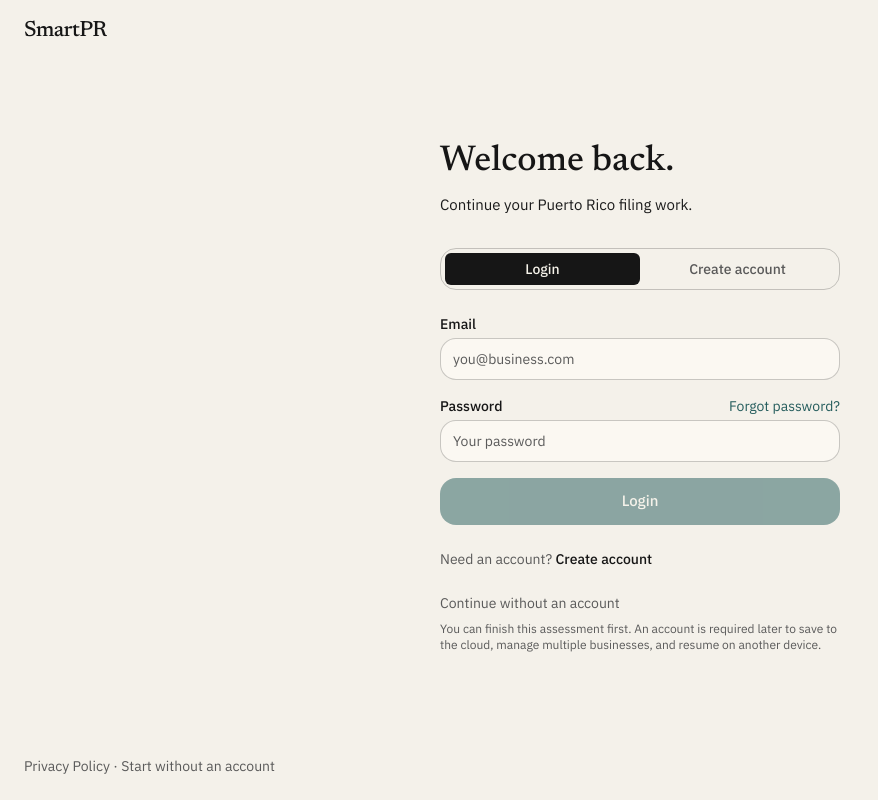
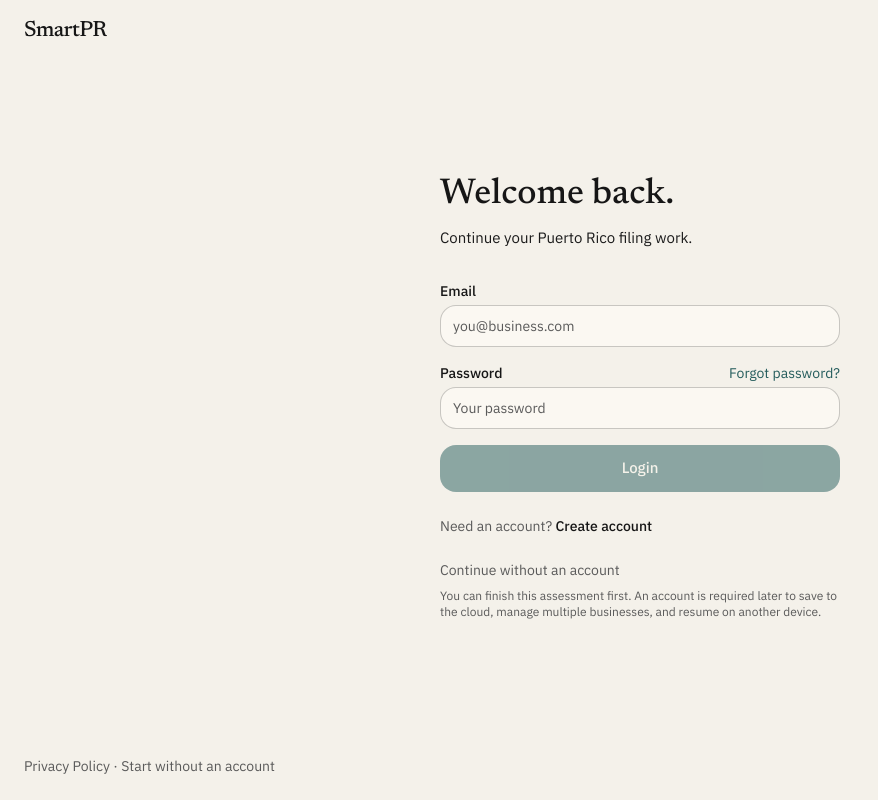
Before and after one commit to dferdowsfy/SmartBusiness, a Next.js app in the folder frontend/: page /auth/login in a window 1280 px wide. Shown: the whole page, without its empty margins (0-878 px from the left). Built offline with nearby package versions, Linux system fonts and the light colour scheme; no server answers.

Commit message:
fix: simplify login page

```diff
--- a/frontend/src/app/auth/login/page.tsx
+++ b/frontend/src/app/auth/login/page.tsx
@@ -94,20 +94,6 @@ function LoginInner() {
           : "Enter the email on your account and we'll send a reset link."}
       </p>
 
-      {mode !== "forgot" && (
-        <div className="mb-6 flex rounded-lg border border-[#161616]/22 p-1 text-sm">
-          <button type="button" onClick={() => swapMode("signin")}
-            className={`flex-1 rounded-md py-1.5 font-medium ${mode === "signin" ? "bg-[#161616] text-[#f6f3ea]" : "text-[#5a5a5a]"}`}
-            aria-pressed={mode === "signin"}>
-            Login
-          </button>
-          <Link href={signupHref}
-            className="flex-1 rounded-md py-1.5 text-center font-medium text-[#5a5a5a]">
-            Create account
-          </Link>
-        </div>
-      )}
-
       <form onSubmit={submit} className="space-y-4">
         <div>
           <label className="mb-1 block text-sm font-medium">Email</label>
```
